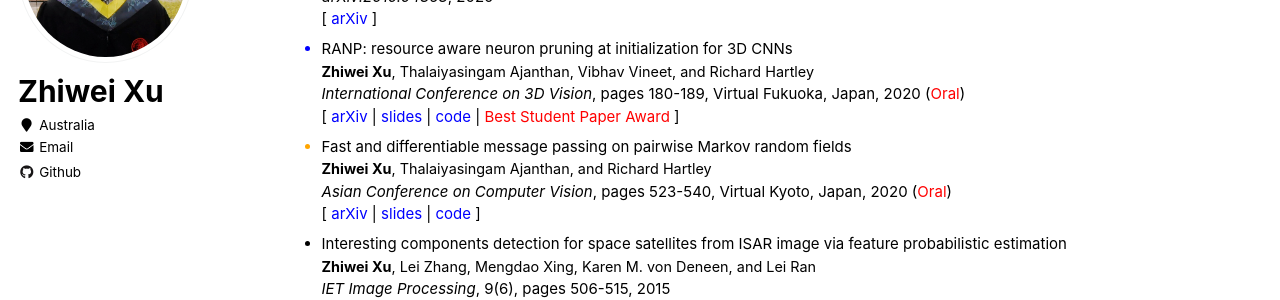
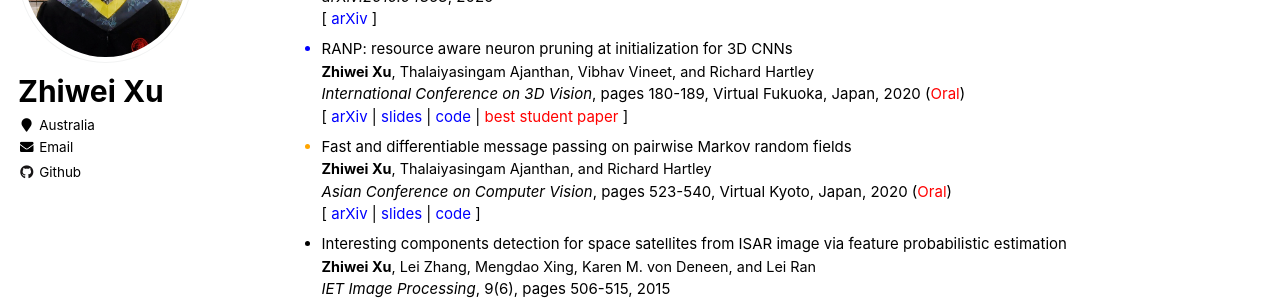
Before and after one commit to zwxu064/zwxu064.github.io, a Jekyll site: the page built from _pages/about.html, in a window 1280 px wide and 900 px high, scrolled down 1818 px. Shown: the part 153-453 px from the top of the window. Built offline with Jekyll 4.4.1, drawn with Linux system fonts in a browser that asks for light colours.

Commit message:
Update about.html

```diff
--- a/_pages/about.html
+++ b/_pages/about.html
@@ -123,7 +123,7 @@ redirect_from:
       <div><span style="color:black">[ <a href="https://arxiv.org/abs/2010.02488" target="_blank">arXiv</a>
         | <a href="./files/3DV2020_slides.pdf" target="_blank">slides</a>
         | <a href="https://github.com/zwxu064/RANP.git" target="_blank">code</a>
-        | <span style="color:red">Best Student Paper Award</span> ]</span></div>
+        | <span style="color:red">best student paper</span> ]</span></div>
   </li>
 
   <li style="color:orange"><div><span style="color:black">Fast and differentiable message passing on pairwise Markov random fields</span></div>
```
